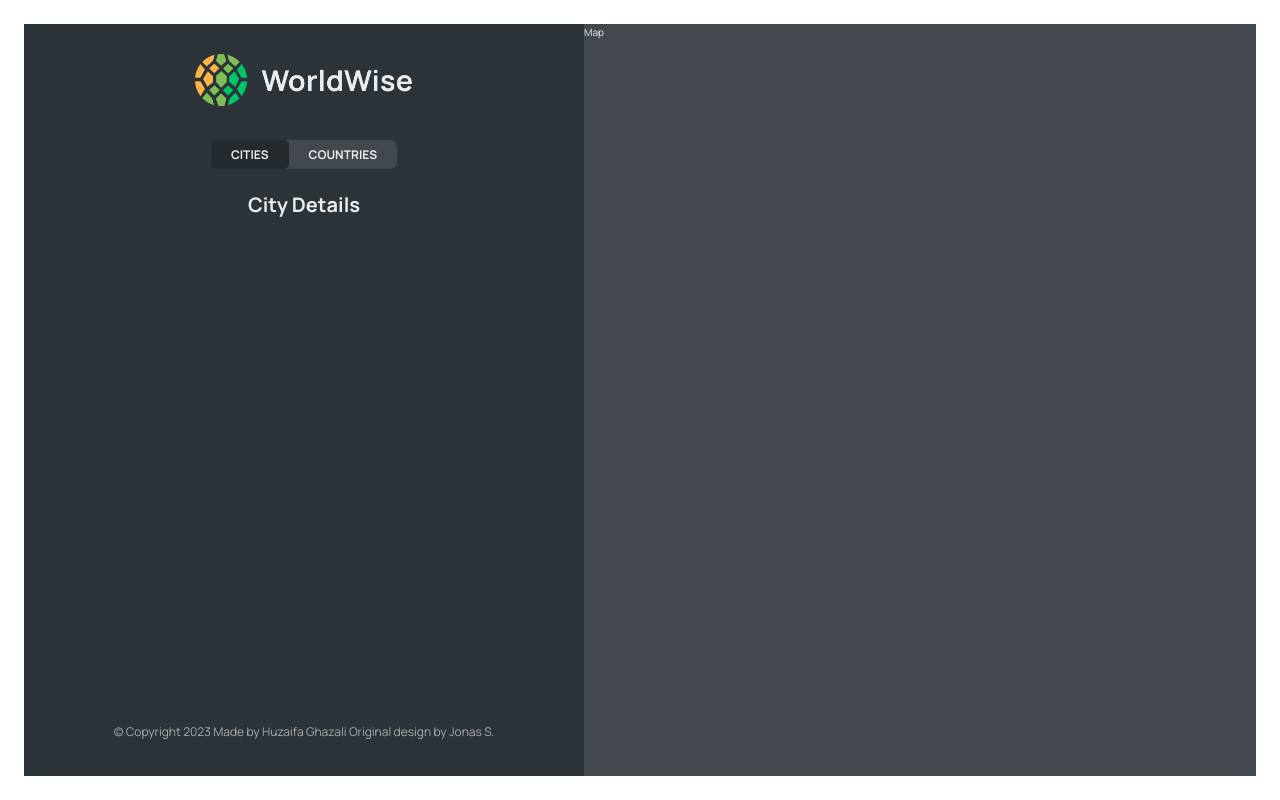
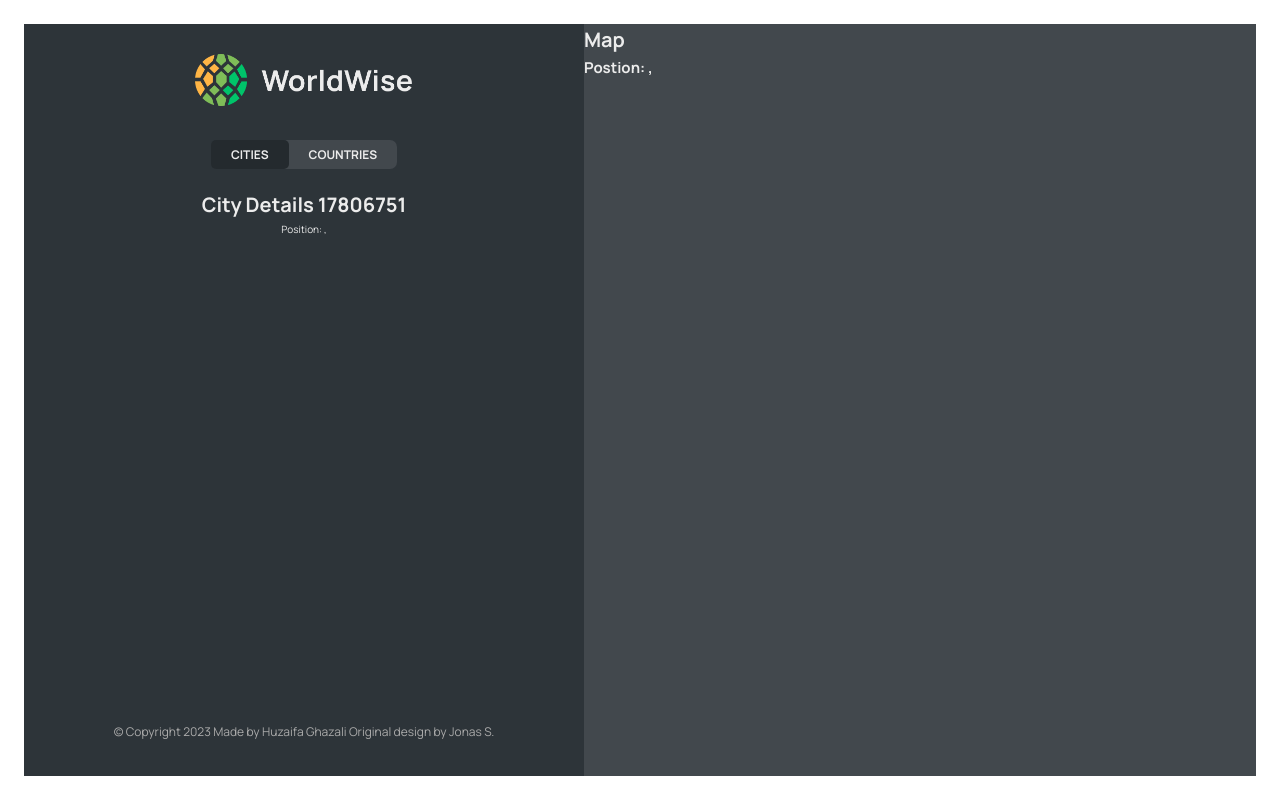
Before and after one commit to huzaifaghazali/World-Wise, a React (Vite) app: page /app/cities/17806751 in a window 1280 px wide. Built offline with nearby package versions, Linux system fonts and the light colour scheme; data requests are answered from the project's data file.

Commit message:
Added query string

```diff
--- a/src/components/City.jsx
+++ b/src/components/City.jsx
@@ -1,4 +1,4 @@
-import { useParams } from "react-router-dom";
+import { useParams, useSearchParams } from "react-router-dom";
 import styles from "./City.module.css";
 
 const formatDate = (date) =>
@@ -11,8 +11,17 @@
 
 function City() {
 
-  const x = useParams();
-  console.log(x);
+  const { id } = useParams();
+  const [searchParams, setSearchParams] =  useSearchParams();
+
+  const lat = searchParams.get('lat');
+  const lng = searchParams.get('lng');
+
+  // const [searchParams, setSearchParams] =  useSearchParams();
+
+  // const lat = searchParams.get('lat');
+  // const lng = searchParams.get('lng');
+
   // TEMP DATA
   const currentCity = {
     cityName: "Lisbon",
@@ -24,7 +33,11 @@
   const { cityName, emoji, date, notes } = currentCity;
 
   return (
-    <h1>City Details</h1>
+    <>
+
+    <h1>City Details {id}</h1>
+    <p>Position: {lat}, {lng}</p>
+    </>
     // <div className={styles.city}>
     //   <div className={styles.row}>
     //     <h6>City name</h6>
--- a/src/components/CityItem.jsx
+++ b/src/components/CityItem.jsx
@@ -22,11 +22,13 @@
   };
 
 function CityItem({ city }) {
-  const { cityName, emoji, date, id } = city;
+  const { cityName, emoji, date, id, position } = city;
+
+console.log(position);
 
   return (
     <li>
-      <Link className={styles.cityItem} to={`${id}`}>
+      <Link className={styles.cityItem} to={`${id}?lat=${position.lat}&lng=${position.lng}`}>
         <span className={styles.emoji}>{flagemojiToPNG(emoji)}</span>
         <h3 className={styles.name}>{cityName}</h3>
         <time className={styles.date}>({formatDate(date)})</time>
--- a/src/components/Map.jsx
+++ b/src/components/Map.jsx
@@ -1,9 +1,20 @@
 import React from 'react'
 import styles from './Map.module.css'
+import { useSearchParams } from 'react-router-dom'
 
 function Map() {
+
+  const [searchParams, setSearchParams] =  useSearchParams();
+
+  const lat = searchParams.get('lat');
+  const lng = searchParams.get('lng');
+
+
   return (
-    <div className={styles.mapContainer }>Map</div>
+    <div className={styles.mapContainer }>
+      <h1>Map</h1>
+      <h2> Postion: {lat}, {lng}</h2>
+    </div>
   )
 }
 
```
